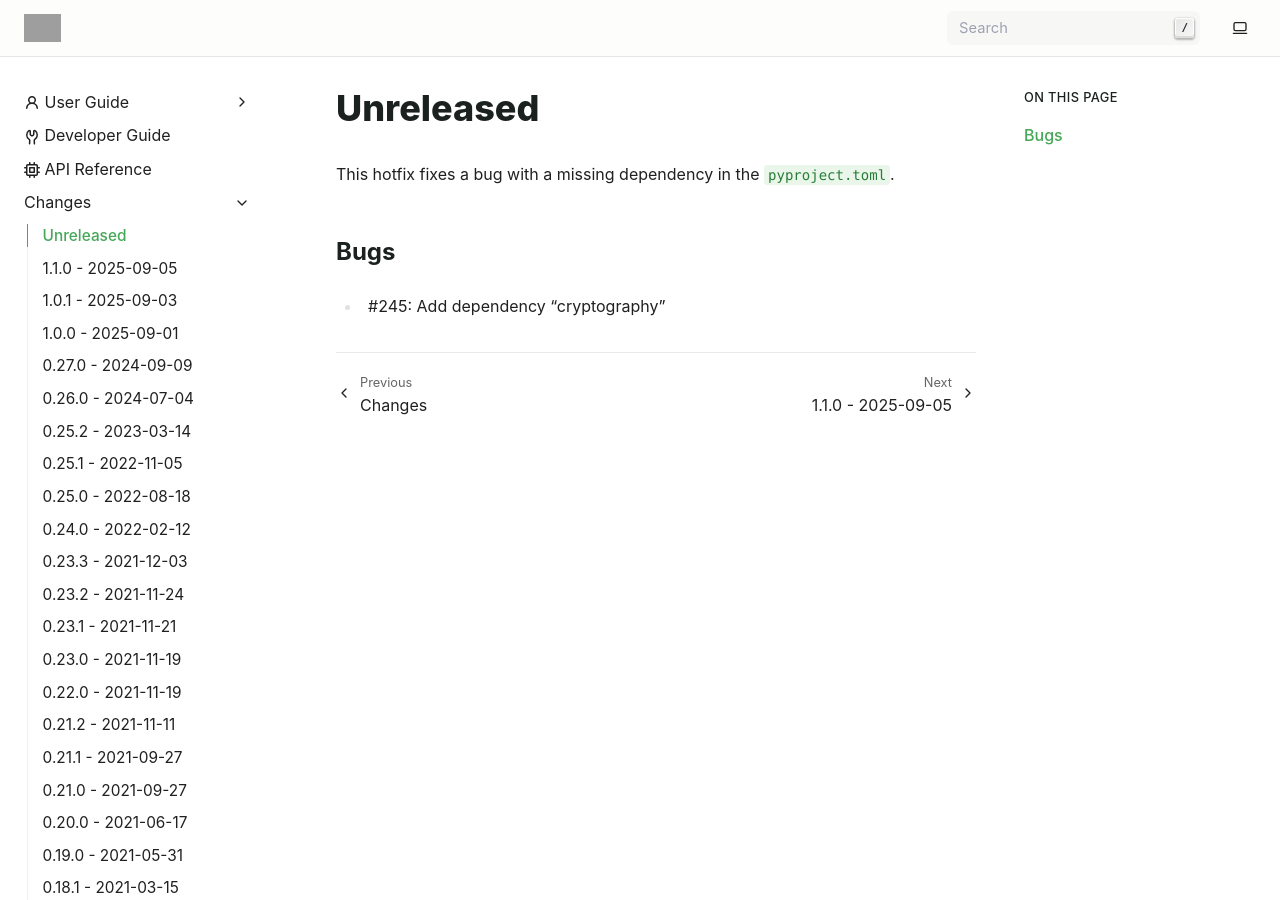
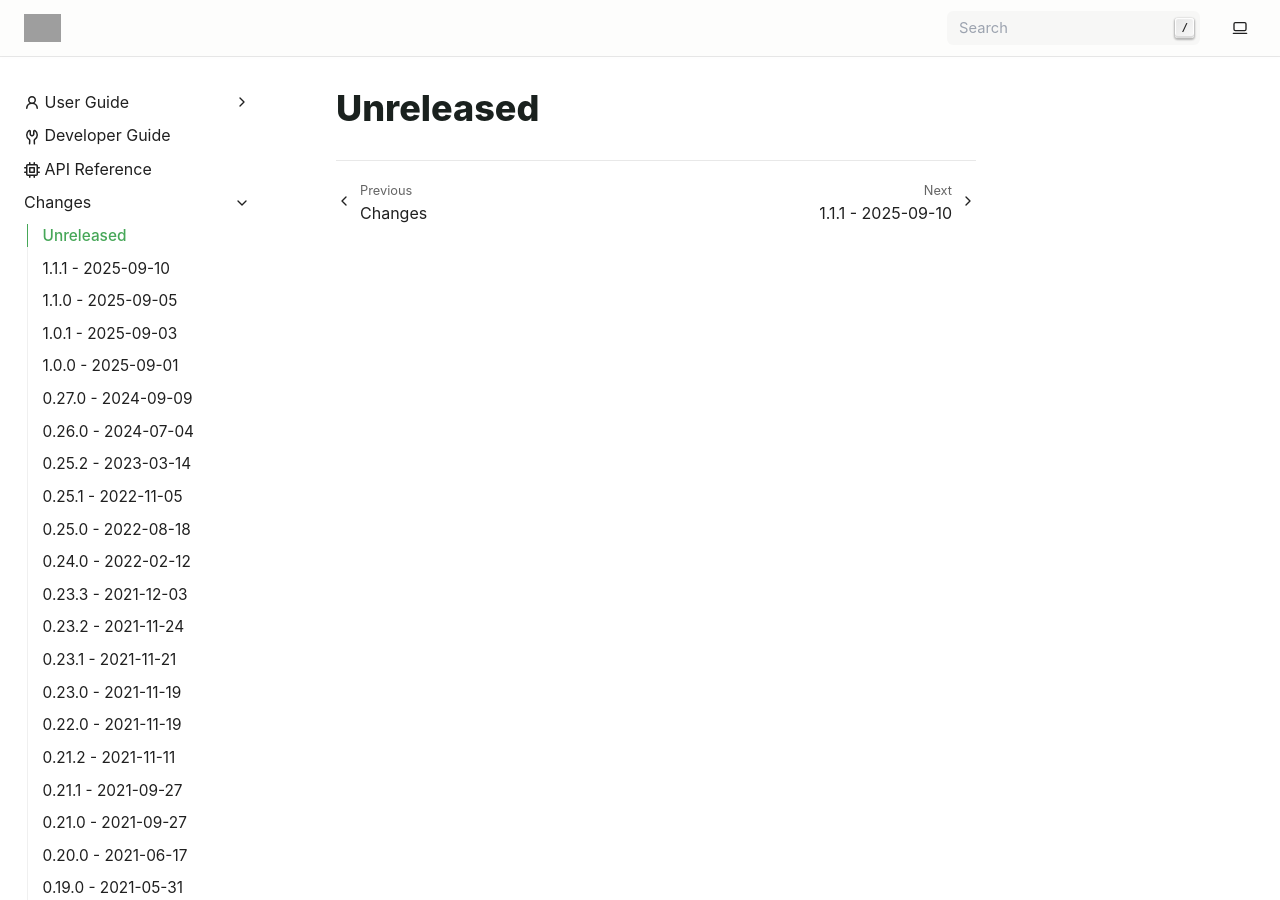
Before and after one commit to exasol/pyexasol, a Sphinx documentation site: the page built from doc/changes/unreleased.md, in a window 1280 px wide and 900 px high. Built offline with Sphinx 7.4.7, drawn with Linux system fonts in a browser that asks for light colours; grey boxes are pictures that could not be loaded.

Commit message:
Prepare release 1.1.1

```diff
--- /dev/null
+++ b/doc/changes/changes_1.1.1.md
@@ -0,0 +1,11 @@
+# 1.1.1 - 2025-09-10
+This hotfix fixes a bug with a missing dependency in the `pyproject.toml`.
+
+## Bugs
+
+ - #245: Add dependency "cryptography"
+
+## Dependency Updates
+
+### `main`
+* Added dependency `cryptography:45.0.7`
--- a/doc/changes/unreleased.md
+++ b/doc/changes/unreleased.md
@@ -1,7 +1 @@
 # Unreleased
-
-This hotfix fixes a bug with a missing dependency in the `pyproject.toml`.
-
-## Bugs
-
- - #245: Add dependency "cryptography"
--- a/pyexasol/version.py
+++ b/pyexasol/version.py
@@ -10,6 +10,6 @@
 
 MAJOR = 1
 MINOR = 1
-PATCH = 0
+PATCH = 1
 VERSION = f"{MAJOR}.{MINOR}.{PATCH}"
 __version__ = VERSION
--- a/pyproject.toml
+++ b/pyproject.toml
@@ -1,6 +1,6 @@
 [project]
 name = "pyexasol"
-version = "1.1.0"
+version = "1.1.1"
 description = "Exasol python driver with extra features"
 authors = [
     {name="Vitaly Markov", email="wild.desu@gmail.com"},
```
Also changed, not shown: doc/changes/changelog.md (+2 -0 lines).
